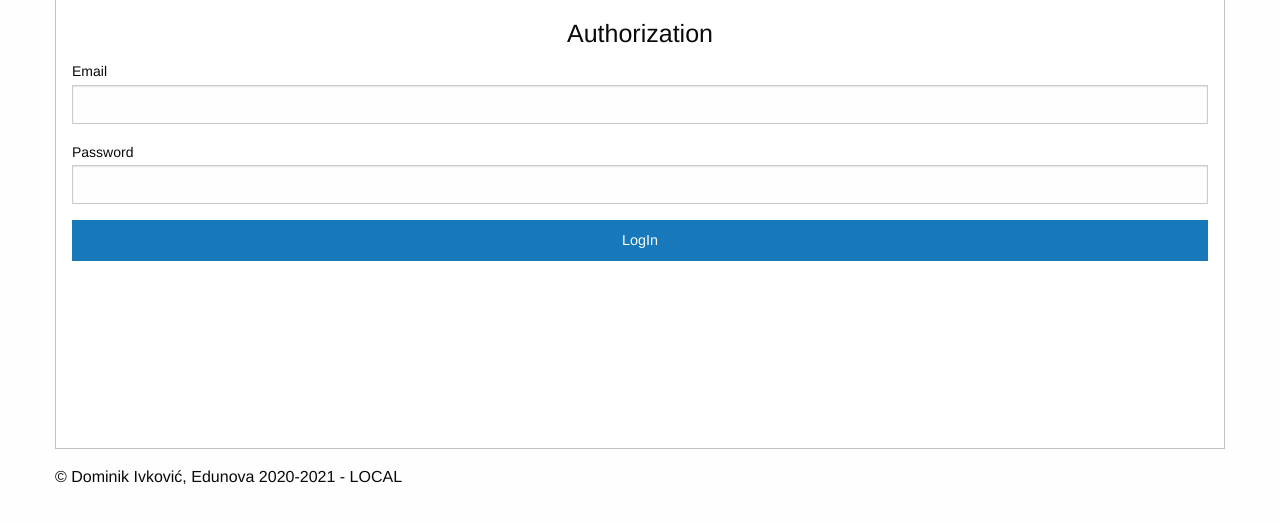
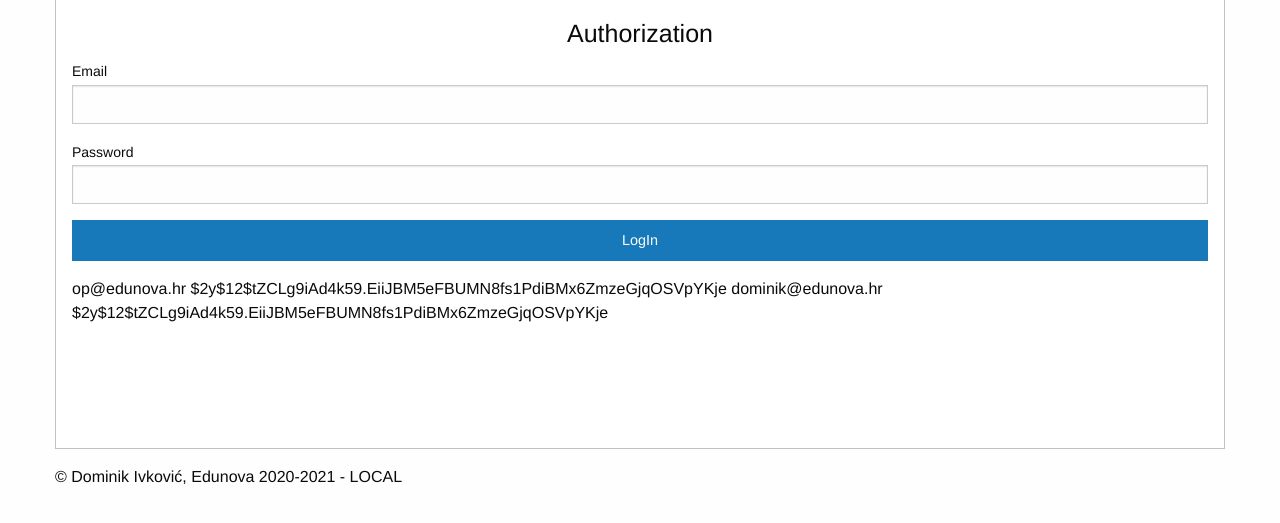
Before and after one commit to divkovic1/LEC, a PHP site: page /index/login in a window 1280 px wide. Shown: the part 55-578 px from the top of the page. Run offline with PHP 8.4, Linux system fonts and the light colour scheme; data that the repository does not hold is empty.

Commit message:
Login info

```diff
--- a/app/view/login.phtml
+++ b/app/view/login.phtml
@@ -11,3 +11,8 @@
     <p><input type="submit" class="button expanded" value="LogIn"></input></p>
     <?=$message?>
     </form>
+
+    op@edunova.hr
+    $2y$12$tZCLg9iAd4k59.EiiJBM5eFBUMN8fs1PdiBMx6ZmzeGjqOSVpYKje
+    dominik@edunova.hr
+    $2y$12$tZCLg9iAd4k59.EiiJBM5eFBUMN8fs1PdiBMx6ZmzeGjqOSVpYKje
```
